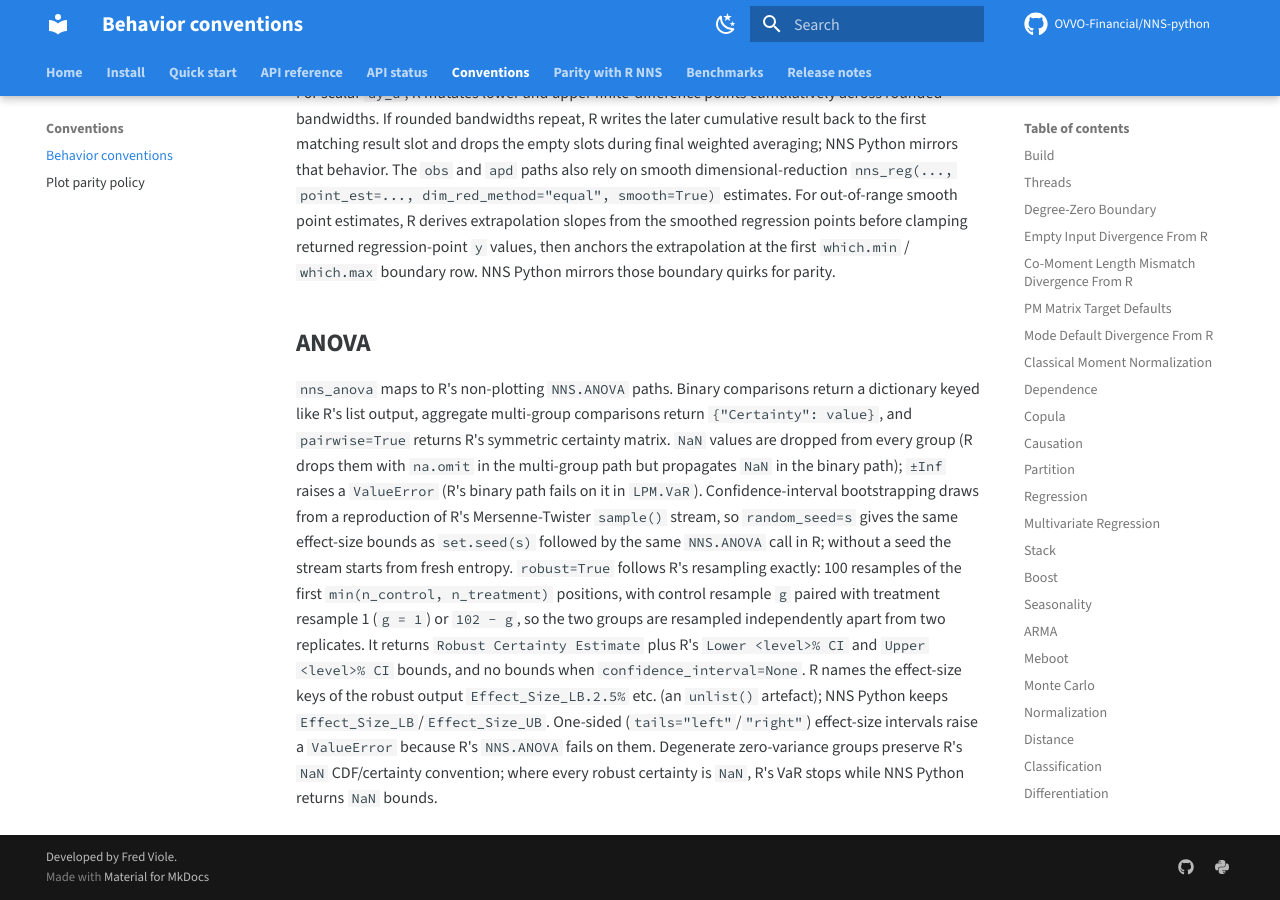
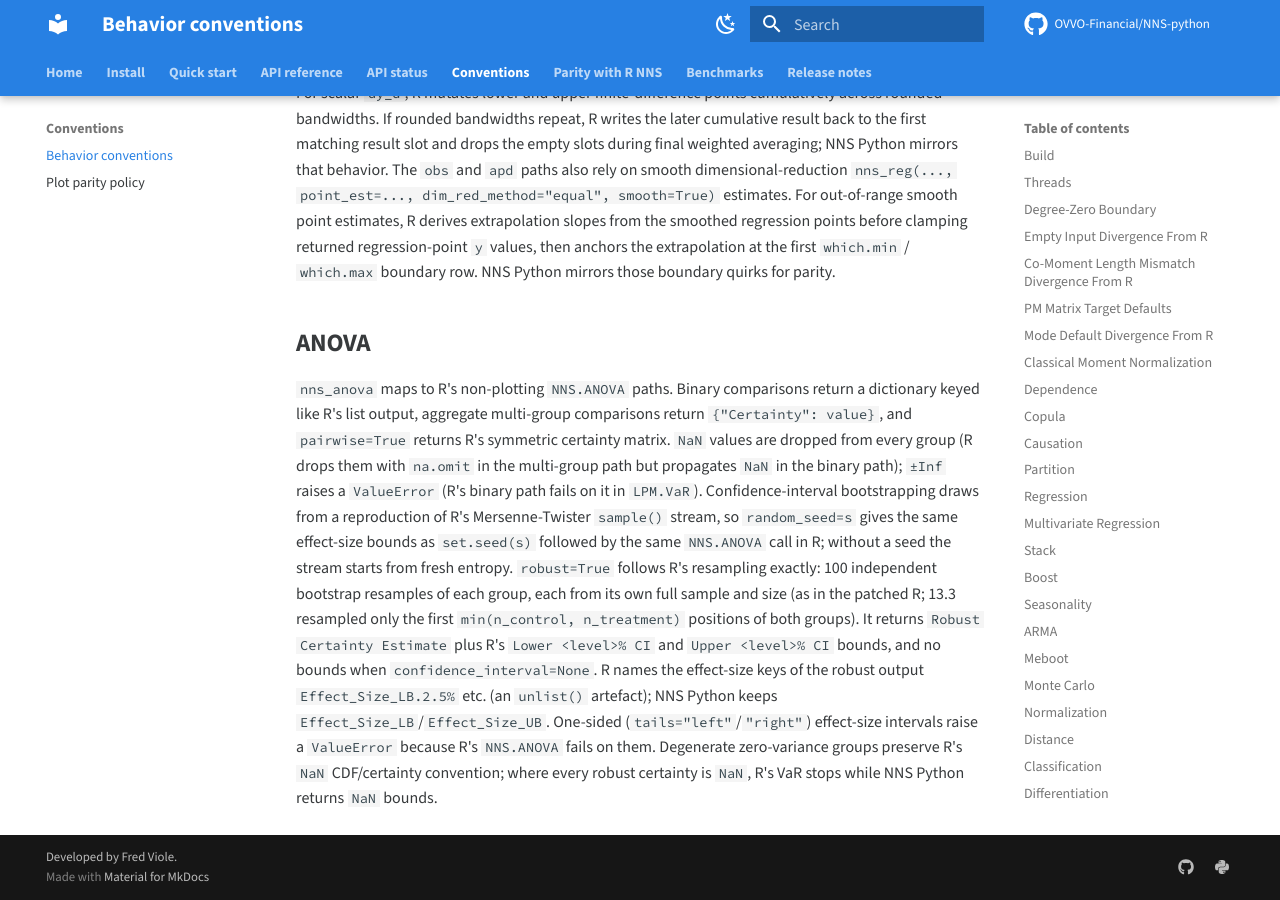
Before and after one commit to OVVO-Financial/NNS-python, an MkDocs documentation site: the page built from docs/conventions.md, in a window 1280 px wide and 900 px high, scrolled down 12971 px. Built offline with MkDocs 1.6.1 and Material for MkDocs 9.7.7, drawn with Linux system fonts in a browser that asks for light colours; comment, search, counter and statistics services are not loaded.

Commit message:
anova: robust mode resamples each group from its full sample (mirror of R fix 546f765)
The robust path drew one index matrix with sample.int(min(n1, n2)) and
used it for both groups, so only the first min(n1, n2) observations of
the longer group were ever resampled and the result depended on row
order (SDA-02); Python reproduced R's draws and pairing exactly. R now
draws independent bootstrap indices for each group from its own full
sample and size (control first, then treatment); do the same, still on
the reproduced R Mersenne-Twister stream, so random_seed=s matches
set.seed(s) in the patched R.

Before -> after (Robust Certainty Estimate [95% CI], = patched R):
  control = 50 x N(0,1) then 950 x N(5,1), treatment = 50 x N(0,1), seed 1:
      0.677 [0.265, 0.903] -> 0 [0, 0]
  control = 50 sin values then 150 shifted by 5, treatment 50 sin values:
      0.785 [0.452, 0.926] -> 0 (base Certainty 0)
The base (non-robust) Certainty is unchanged. The NNS.ANOVA.custom shard
is regenerated from the patched R (the one-sided-tail entries keep their
13.3 values until R fix 15b4bd8 is mirrored next).

```diff
--- a/docs/conventions.md
+++ b/docs/conventions.md
@@ -623,10 +623,10 @@ path); `±Inf` raises a `ValueError` (R's binary path fails on it in
 reproduction of R's Mersenne-Twister `sample()` stream, so
 `random_seed=s` gives the same effect-size bounds as `set.seed(s)` followed by
 the same `NNS.ANOVA` call in R; without a seed the stream starts from fresh
-entropy. `robust=True` follows R's resampling exactly: 100 resamples of the
-first `min(n_control, n_treatment)` positions, with control resample `g` paired
-with treatment resample 1 (`g = 1`) or `102 - g`, so the two groups are resampled
-independently apart from two replicates. It returns `Robust Certainty Estimate`
+entropy. `robust=True` follows R's resampling exactly: 100 independent bootstrap
+resamples of each group, each from its own full sample and size (as in the patched
+R; 13.3 resampled only the first `min(n_control, n_treatment)` positions of both
+groups). It returns `Robust Certainty Estimate`
 plus R's `Lower <level>% CI` and `Upper <level>% CI` bounds, and no bounds when
 `confidence_interval=None`. R names the effect-size keys of the robust output
 `Effect_Size_LB.2.5%` etc. (an `unlist()` artefact); NNS Python keeps
```
Also changed, not shown: 3 other files.
